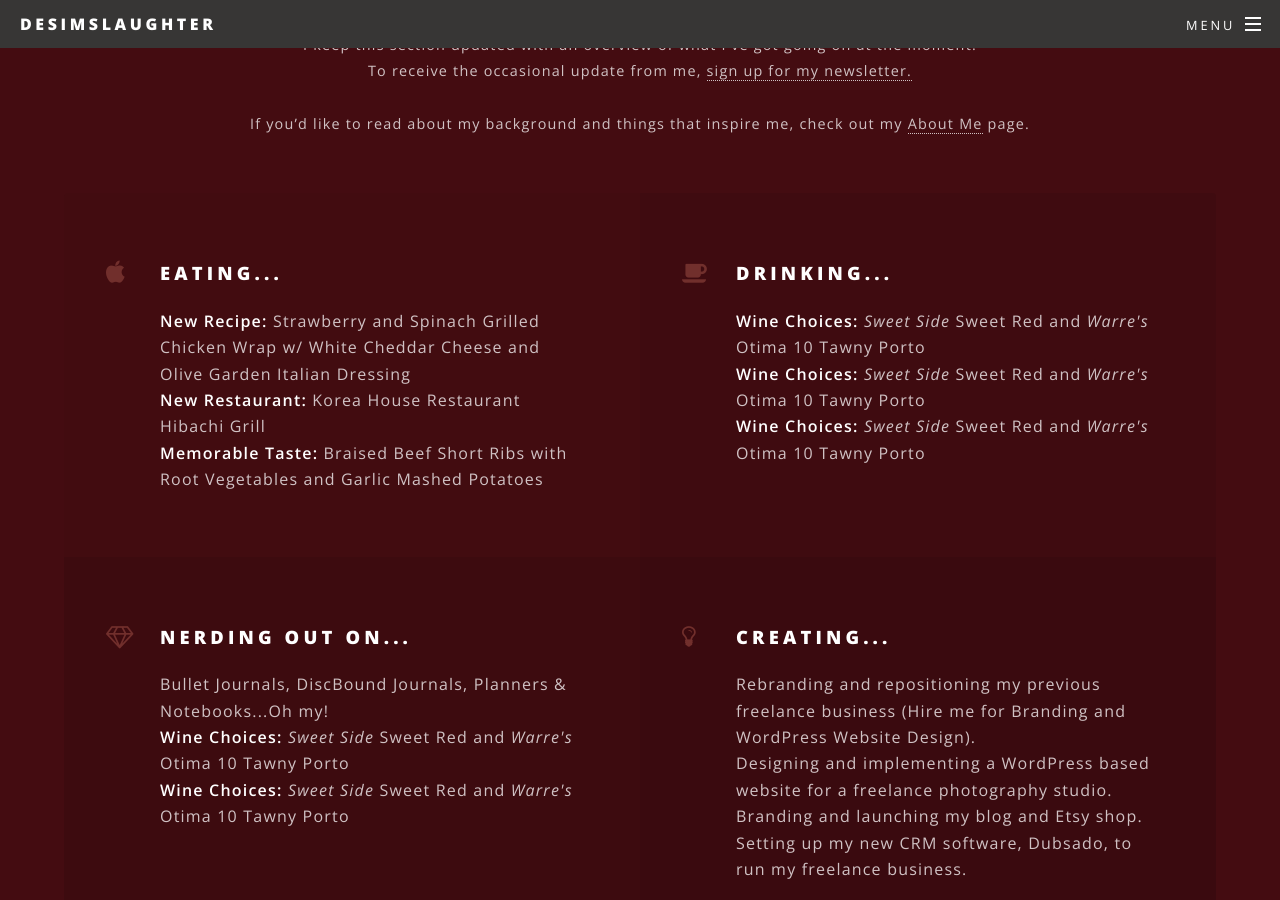
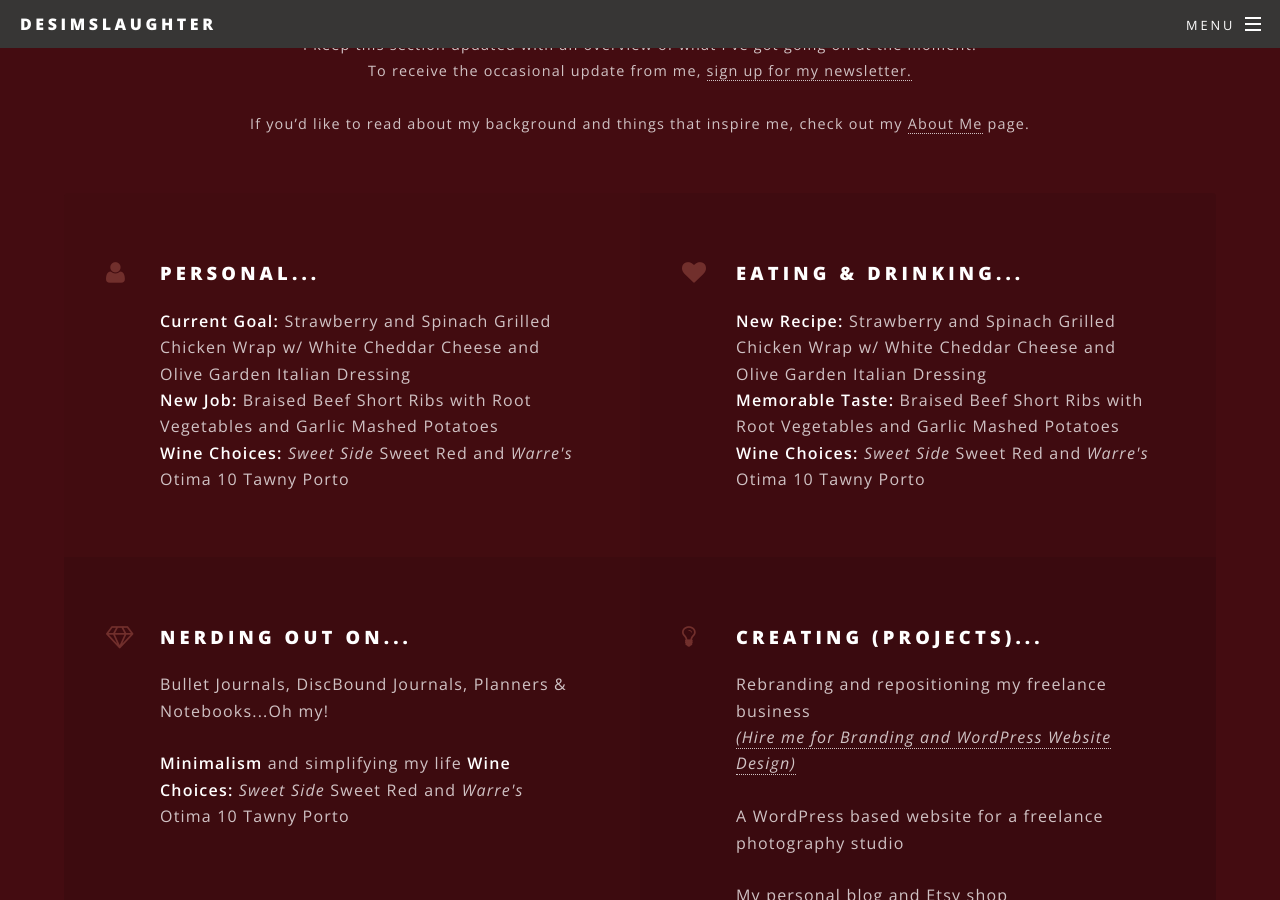
Before and after one commit to desimslaughter/desimslaughter.github.io, a Jekyll site: the page built from index.html, in a window 1280 px wide and 900 px high, scrolled down 2841 px. Built offline with Jekyll 4.4.1, drawn with Linux system fonts in a browser that asks for light colours; some of the changed text lies outside the part shown.

Commit message:
Update index.html

```diff
--- a/index.html
+++ b/index.html
@@ -59,44 +59,45 @@ layout: landing
 					<section id="three" class="wrapper style3 special">
 						<div class="inner">
 							<header class="major">
-								<h2>What I'm Currently ...</h2><br>
+								<h2>What I'm Doing Now ...</h2><br>
 								<h6>Inspired by <a href="http://nownownow.com/about">Derek Siver’s Now Page</a>. Last Updated December 2018.</h6>
 								<p>I keep this section updated with an overview of what I've got going on at the moment.<br />To receive the occasional update from me, <a href="#">sign up for my newsletter.</a><br><br>
 If you’d like to read about my background and things that inspire me, check out my <a href="#">About Me</a> page.</p>
 							</header>
 							<ul class="features">
-								<li class="icon fa-apple">
-									<h3>Eating... </h3>
-									<p><strong>New Recipe:</strong> Strawberry and Spinach Grilled Chicken Wrap w/ White Cheddar Cheese and Olive Garden Italian Dressing<br>
-										<strong>New Restaurant:</strong> Korea House Restaurant Hibachi Grill<br>
-										<strong>Memorable Taste:</strong> Braised Beef Short Ribs with Root Vegetables and Garlic Mashed Potatoes
+								<li class="icon fa-user">
+									<h3>Personal... </h3>
+									<p><strong>Current Goal:</strong> Strawberry and Spinach Grilled Chicken Wrap w/ White Cheddar Cheese and Olive Garden Italian Dressing<br>
+										<strong>New Job:</strong> Braised Beef Short Ribs with Root Vegetables and Garlic Mashed Potatoes<br>
+										<strong>Wine Choices:</strong> <em>Sweet Side</em> Sweet Red and <em>Warre's</em> Otima 10 Tawny Porto
 									</p>
 								</li>
-								<li class="icon fa-coffee">
-									<h3>Drinking... </h3>
-									<p><strong>Wine Choices:</strong> <em>Sweet Side</em> Sweet Red and <em>Warre's</em> Otima 10 Tawny Porto<br>
-										<strong>Wine Choices:</strong> <em>Sweet Side</em> Sweet Red and <em>Warre's</em> Otima 10 Tawny Porto<br>
+								<li class="icon fa-heart">
+									<h3>Eating & Drinking... </h3>
+									<p><strong>New Recipe:</strong> Strawberry and Spinach Grilled Chicken Wrap w/ White Cheddar Cheese and Olive Garden Italian Dressing<br>
+										<strong>Memorable Taste:</strong> Braised Beef Short Ribs with Root Vegetables and Garlic Mashed Potatoes<br>
 										<strong>Wine Choices:</strong> <em>Sweet Side</em> Sweet Red and <em>Warre's</em> Otima 10 Tawny Porto
 									</p>
 								</li>
 								<li class="icon fa-diamond">
 									<h3>Nerding Out On... </h3>
-									<p>Bullet Journals, DiscBound Journals, Planners & Notebooks...Oh my!<br>
-										<strong>Wine Choices:</strong> <em>Sweet Side</em> Sweet Red and <em>Warre's</em> Otima 10 Tawny Porto<br>
+									<p>Bullet Journals, DiscBound Journals, Planners & Notebooks...Oh my!<br><br>
+										<strong>Minimalism</strong> and simplifying my life
 										<strong>Wine Choices:</strong> <em>Sweet Side</em> Sweet Red and <em>Warre's</em> Otima 10 Tawny Porto
 									</p>
 								</li>
 								<li class="icon fa-lightbulb-o">
-									<h3>Creating... </h3>
-									<p>Rebranding and repositioning my previous freelance business (Hire me for Branding and WordPress Website Design).<br>
-										Designing and implementing a WordPress based website for a freelance photography studio.<br>
-										Branding and launching my blog and Etsy shop.<br>
-										Setting up my new CRM software, Dubsado, to run my freelance business.
+									<h3>Creating (Projects)... </h3>
+									<p>Rebranding and repositioning my freelance business<br />
+										<em><a href="#">(Hire me for Branding and WordPress Website Design)</a></em><br><br>
+										A WordPress based website for a freelance photography studio<br><br>
+										My personal blog and Etsy shop<br><br>
+										A Dubsado workflow to run my freelance business
 									</p>
 								</li>
 								<li class="icon fa-edit">
 									<h3>Learning... </h3>
-									<p>Spanish with Duolingo (currently at 25% fluency)<br>
+									<p>Spanish Language with <a href="#">Duolingo</a> (currently at 25% fluency)<br>
 										Brush Lettering<br>
 										About the Alkaline Water Industry<br>
 										To be more mindful
```
